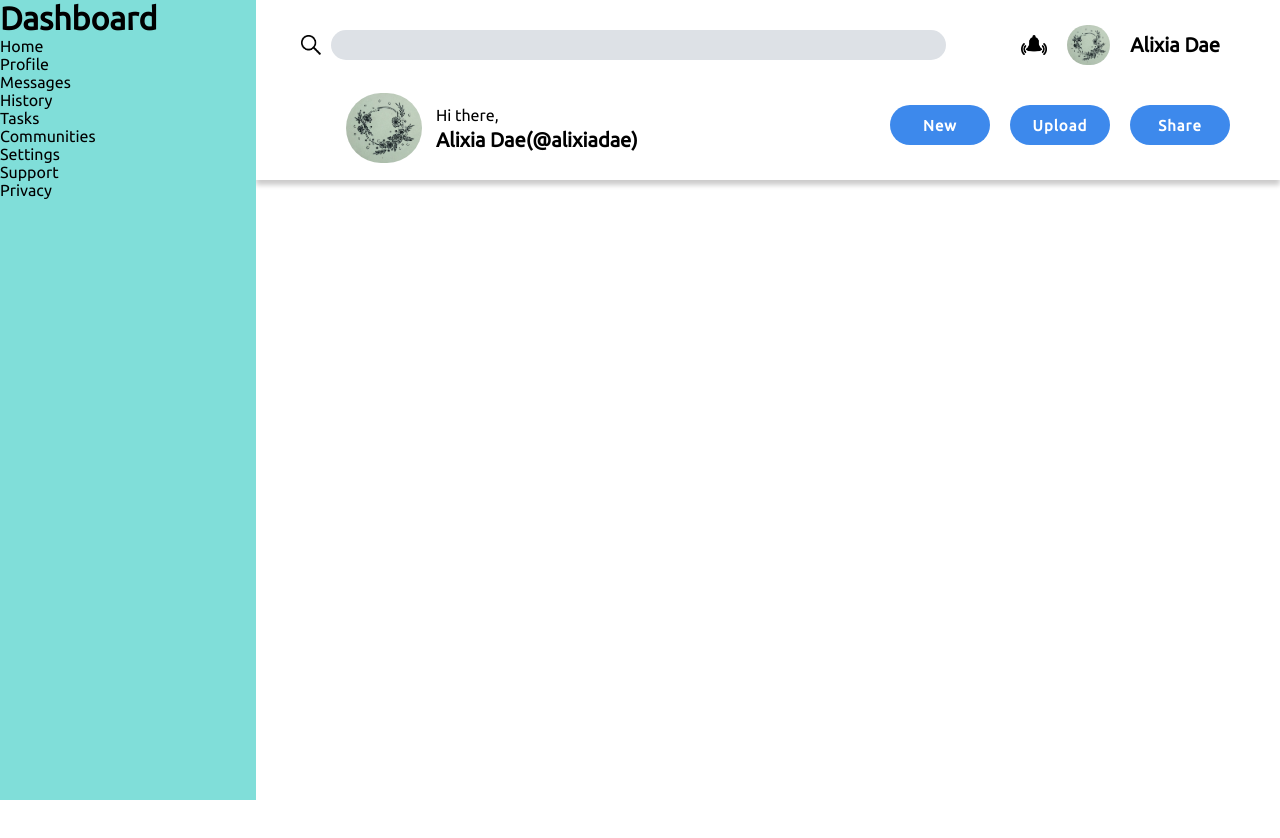
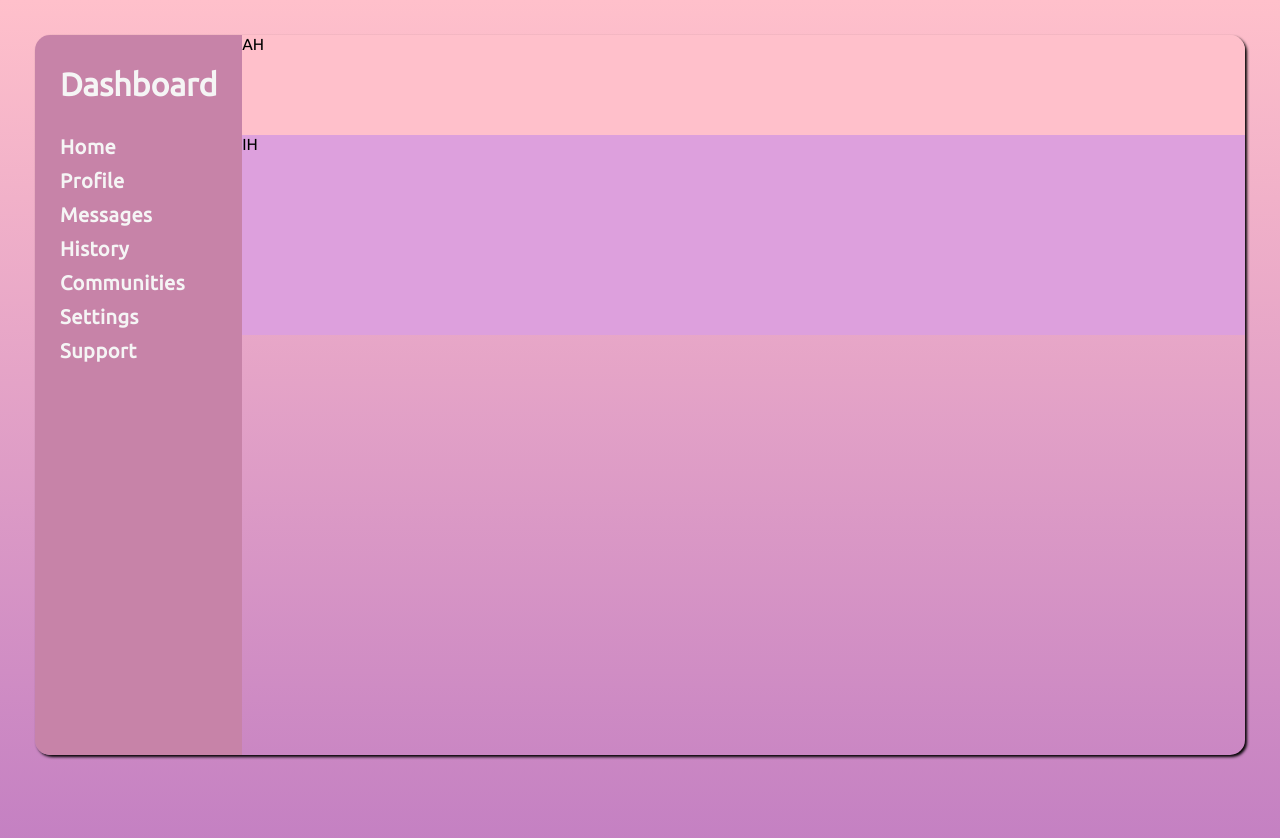
Before and after one commit to AlixiaDae/dashboard, a plain HTML site: page index.html in a window 1280 px wide. Before the commit the page ends 800 px from the top, so only its background shows below. Drawn offline with Linux system fonts and the light colour scheme.

Commit message:
Redesign layout

```diff
--- a/index.html
+++ b/index.html
@@ -9,47 +9,19 @@
     <link href="https://fonts.googleapis.com/css2?family=Ubuntu&display=swap" rel="stylesheet">
 </head>
 <body>
-    <div class="grid">
-        <div class="header">
-             <div class="searchbar-grid">
-                 <div class="searchbar-container">
-                     <input type="image" class="searchimg" src="pics/searchbutton.png">
-                     <input type="text" name="searchbar" id="searchbar">
-                 </div>
-                 <div class="icons-topright-container">
-                    <input type="image" class="bellimg" src="pics/bellicon.png" alt="Notification Bell">
-                    <input type="image" class="topright-user-icon" src="pics/Icon.jpg" alt="User Icon link">
-                    <div class="username">Alixia Dae</div>
-                 </div>
-             </div>
-             <div class="userbar-grid">
-                <div class="userbar-container">
-                    <img src="pics/Icon.jpg" class="userbar-icon" alt="User Icon">
-                    <div class="user-message">Hi there,</div>
-                    <div class="username">Alixia Dae(@alixiadae)</div>
-                </div>
-                <div class="actions-container">
-                    <button>New</button>
-                    <button>Upload</button>
-                    <button>Share</button>
-                </div>
-             </div>
-        </div>
+    <div class="main-container">
+        <div class="header">AH</div>
         <div class="sidebar">
             <h1>Dashboard</h1>
-            <div class="sidebar-content">Home</div>
-            <div class="sidebar-content">Profile</div>
-            <div class="sidebar-content">Messages</div>
-            <div class="sidebar-content">History</div>
-            <div class="sidebar-content">Tasks</div>
-            <div class="sidebar-content">Communities</div>
-            <div class="sidebar-content">Settings</div>
-            <div class="sidebar-content">Support</div>
-            <div class="sidebar-content">Privacy</div>
+            <div>Home</div>
+            <div>Profile</div>
+            <div>Messages</div>
+            <div>History</div>
+            <div>Communities</div>
+            <div>Settings</div>
+            <div>Support</div>
         </div>
-        <div class="content">
-
-        </div>
+        <div class="main-content">IH</div>
     </div>
 </body>
 </html>
--- a/styles.css
+++ b/styles.css
@@ -1,134 +1,53 @@
 :root {
-    --sidebar-color: #80ded9;
+    --body-color: linear-gradient(pink,rgb(194, 126, 194));
+    --sidebar-color: #C783A8;
 }
 
 * {
-    margin: 0;
-    padding: 0;
     font-family: "Ubuntu";
 }
 
 body {
     height: 100vh;
+    margin: 0;
+    padding: 35px;
+    background-image: var(--body-color);
 }
 
-.grid {
+.main-container {
     display: grid;
-    grid-template-columns: 2fr 8fr;
-    grid-template-rows: 1fr 3fr;
-    height: 100vh;
-}
-
-.searchimg {
-    height: 20px;
-    align-self: center;
+    grid-template: auto 3fr / auto 3fr;
+    border-radius: 15px;
+    overflow: hidden;
+    box-shadow: 2px 2px 3px;
+    height: 90vh;
 }
 
 .header {
-    background-color: white;
-    grid-column: 2 / 3;
-    box-shadow: 0px 5px 5px rgb(204, 203, 203);
-    height: 180px;
-}
-
-.searchbar-grid {
-    display: grid;
-    grid-template-columns: 2fr 1fr;
-    padding-top: 25px;
-    padding-left: 45px;
-}
-
-.searchbar-container {
-    display: flex;
-    gap: 10px;
-    align-items: center;
-}
-
-.icons-topright-container {
-    display: flex;
-    gap: 20px;
-    align-items: center;
-    justify-self: end;
-    padding-right: 60px;
-}
-
-.topright-user-icon {
-    height: 40px;
-    border-radius: 20px;
-}
-
-.bellimg {
-    align-self: center;
-    height: 20px;
-}
-
-.username {
-    font-size: 20px;
-    font-weight: bold;
-}
-
-.userbar-grid {
-    display: grid;
-    grid-template-columns: 3fr 2fr;
-}
-
-.userbar-container {
-    display: grid;
-    grid-template-columns: repeat(1,70px) repeat(1,minmax(100px,300px));
-    row-gap: 5px;
-    column-gap: 20px;
-    grid-template-rows: 20px 20px;
-    height: 80px;
-    align-items: center;
-    padding-left: 90px;
-    padding-top: 40px;
-}
-
-.userbar-icon {
-    height: 70px;
-    border-radius: 40px;
-    grid-row: 1 / 3;
-}
-
-.user-message {
-    grid-column: 2/3;
-}
-
-.username {
-    grid-column: 2/3;
-}
-
-.actions-container {
-    display: flex;
-    justify-self: end;
-    align-self: center;
-    gap: 20px;
-    padding-right: 50px;
-}
-
-button {
-    height: 40px;
-    width: 100px;
-    border-style: none;
-    border-radius: 20px;
-    background-color: rgb(61, 137, 236);
-
-    font-size: 15px;
-    font-weight: bold;
-    color: white;
-    letter-spacing: 1px;
+    background-color: pink;
+    grid-area: 2/2/1/2;
+    height: 100px;
 }
 
 .sidebar {
-    grid-row: 1 / 3;
+    display: flex;
+    flex-direction: column;
     background-color: var(--sidebar-color);
+    grid-area: 1/1/3/2;
+    padding: 10px 25px 40px 25px;
+    color: whitesmoke;
 }
 
-#searchbar {
-    border-radius: 15px;
-    border-style: none;
-    height: 30px;
-    width: 600px;
-    background-color: rgb(221, 225, 230);
-    padding-left: 15px;
+.sidebar > div {
+    margin-top: 10px;
+
+    font-size: 20px;
+    font-weight: bold;
+    letter-spacing: 0.5px;
 }
+
+.main-content {
+    background-color: plum;
+    grid-area: 2/2/2/-1;
+    height: 200px;
+}
```
Also changed, not shown: 1 other file.
